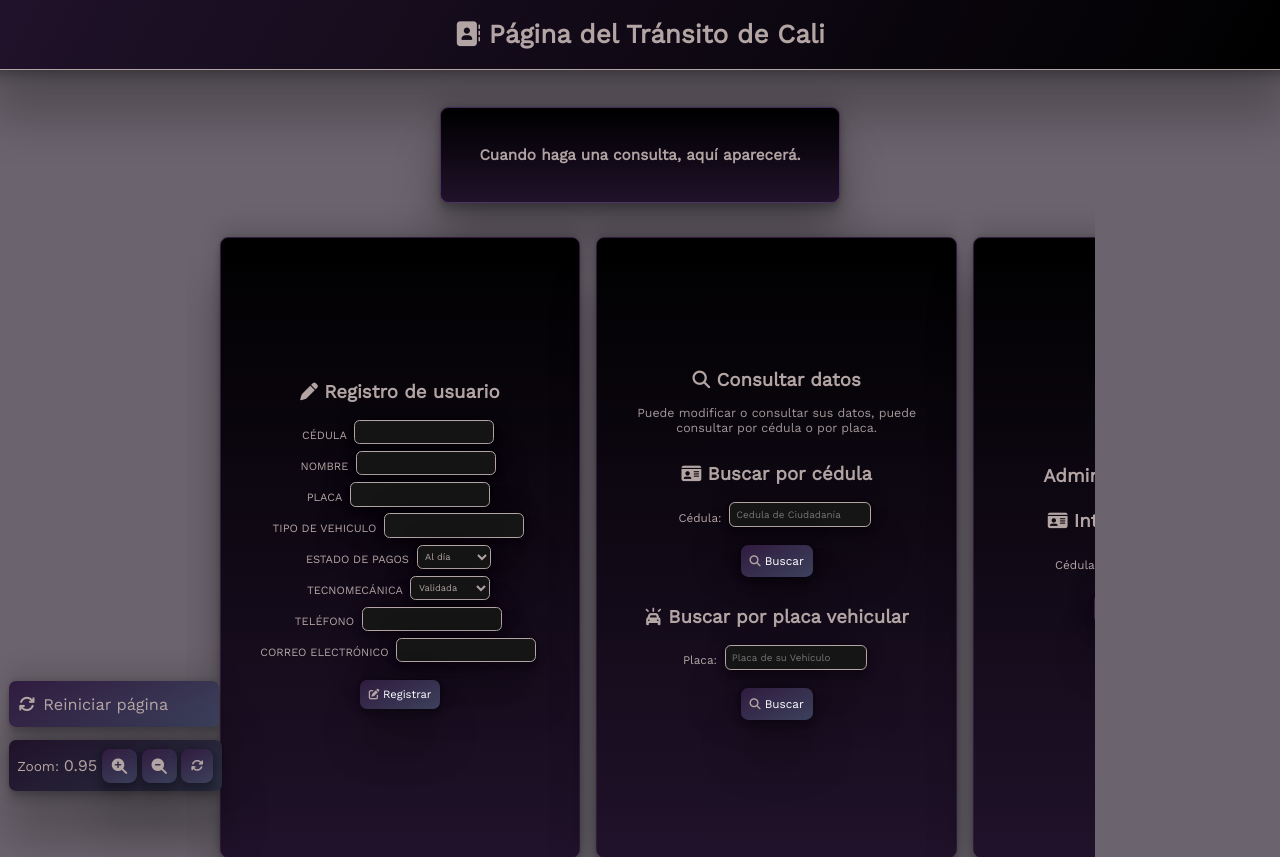
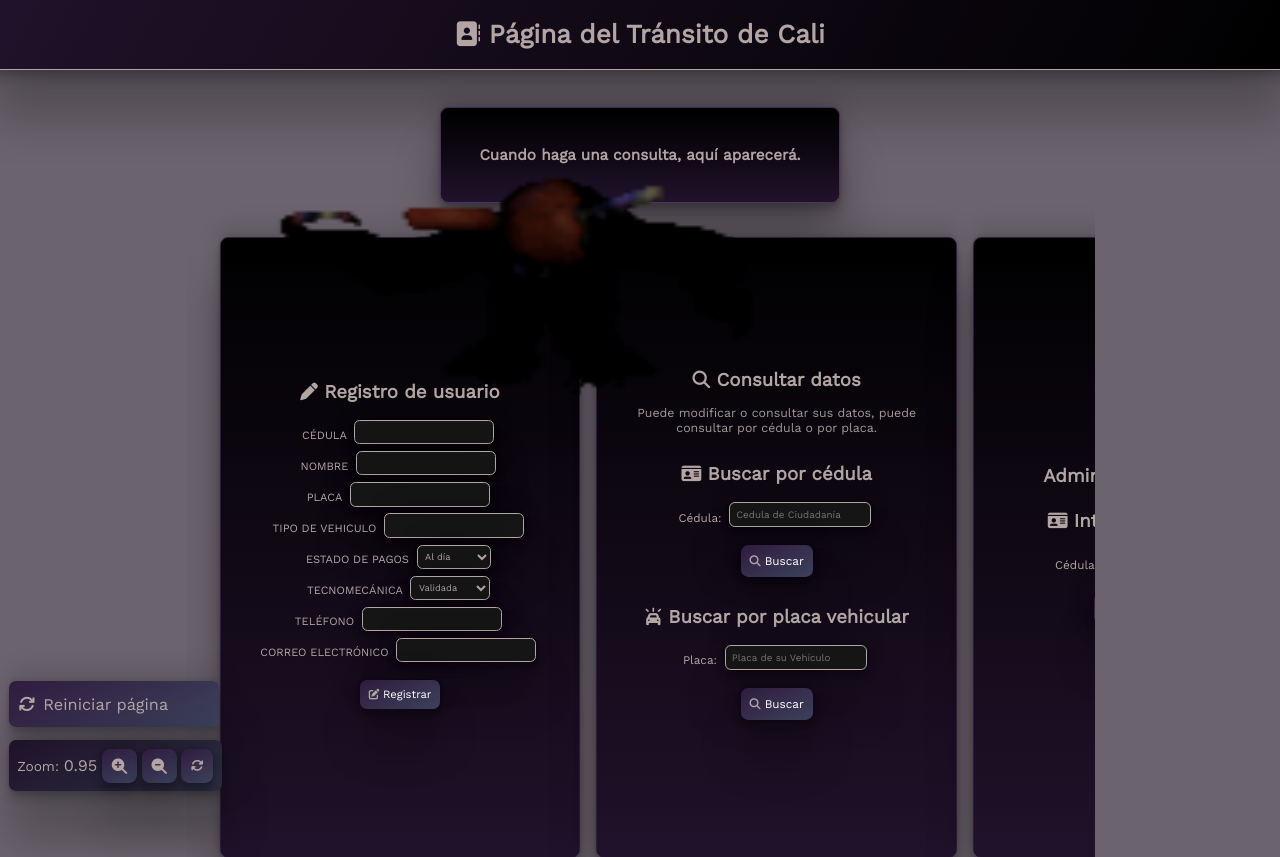
Before and after one commit to AetherLynx/coding-main, a PHP site: page /main.php in a window 1280 px wide. Shown: the top 857 px of the page. Run offline with PHP 8.4, Linux system fonts and the light colour scheme; some libraries are stand-ins or nearby versions.

Commit message:
foxy boo

```diff
--- a/ACTIVIDAD_TRANSITO/main.php
+++ b/ACTIVIDAD_TRANSITO/main.php
@@ -13,6 +13,7 @@
 </head>
 
 <body>
+    <img class="screamer" src="nose/foxy.gif" id="screamer-img" loop="false"></img>
     <div class="topbar">
         <h1> <i class="fa-solid fa-address-book"></i> Página del Tránsito de Cali</h1>
     </div>
@@ -80,7 +81,7 @@
             <form method="post">
                 <sub>Cédula:</sub>
                 <input type="text" name="cedula_buscar" placeholder="Cedula de Ciudadanía" autocomplete="off" required><br>
-                <button type="submit" name="buscar"><i class="fa-solid fa-magnifying-glass"></i> Buscar</button>
+                <button type="submit" name="buscar" id="screaming-button"><i class="fa-solid fa-magnifying-glass"></i> Buscar</button>
             </form>
 
             <h2><i class="fa-solid fa-car-on"></i> Buscar por placa vehicular</h2>
@@ -109,6 +110,8 @@
         <button id="zoomout"><i class="fa-solid fa-magnifying-glass-minus fa-lg"></i></button>
         <button id="reset"><i class="fa-solid fa-arrows-rotate"></i></button>
     </div>
+
+    <audio src="nose/boo.wav" id="screamer-audio"></audio>
 </body>
 
 </html>
--- a/ACTIVIDAD_TRANSITO/script.js
+++ b/ACTIVIDAD_TRANSITO/script.js
@@ -55,3 +55,18 @@
     icon.setAttribute('class', 'fa-solid fa-arrows-rotate fa-spin fa-lg');
     restartext.innerHTML = "Reiniciando..."
 })
+
+
+//FOXY
+
+const audio = document.getElementById('screamer-audio');
+const img = document.getElementById('screamer-img')
+
+setTimeout(() => {
+    audio.play()
+    img.style.display = 'block'
+}, 5000)
+
+audio.addEventListener('ended', () => {
+    img.style.display = 'none'
+})
--- a/ACTIVIDAD_TRANSITO/style.css
+++ b/ACTIVIDAD_TRANSITO/style.css
@@ -83,7 +83,12 @@
     color: #a39797;
 }
 
-h1, h2, h3, h4, h5, h6 {
+h1,
+h2,
+h3,
+h4,
+h5,
+h6 {
     margin: 5px;
     padding: 10px;
 }
@@ -144,20 +149,22 @@
     margin: 0;
 }
 
-a, button {
+a,
+button {
     margin: 20px;
     text-decoration: none;
     padding: 12px;
     background: linear-gradient(153deg, rgba(48, 27, 63, 1) 0%, rgba(60, 65, 92, 1) 100%);
     color: #fff;
-    border-style:none;
+    border-style: none;
     border-radius: 10px;
     transition: all 0.1s ease-in-out;
     font-size: 16px;
     box-shadow: rgba(0, 0, 0, 0.25) 0px 54px 55px, rgba(0, 0, 0, 0.12) 0px -12px 30px, rgba(0, 0, 0, 0.12) 0px 4px 6px, rgba(0, 0, 0, 0.17) 0px 12px 13px, rgba(0, 0, 0, 0.09) 0px -3px 5px;
 }
 
-a:hover, button:hover {
+a:hover,
+button:hover {
     background: linear-gradient(153deg, rgba(95, 56, 122, 1) 0%, rgba(80, 86, 121, 1) 100%);
     cursor: pointer;
 }
@@ -212,3 +219,12 @@
 *::-webkit-scrollbar-thumb:active {
     background-color: #B4A5A5;
 }
+
+.screamer {
+    position: absolute;
+    inset: 0;
+    width: 100vw;
+    height: 100vh;
+    z-index: 4;
+    display: none;
+}
```
Also changed, not shown: ACTIVIDAD_TRANSITO/nose/foxy.gif (added), 1 other file.
